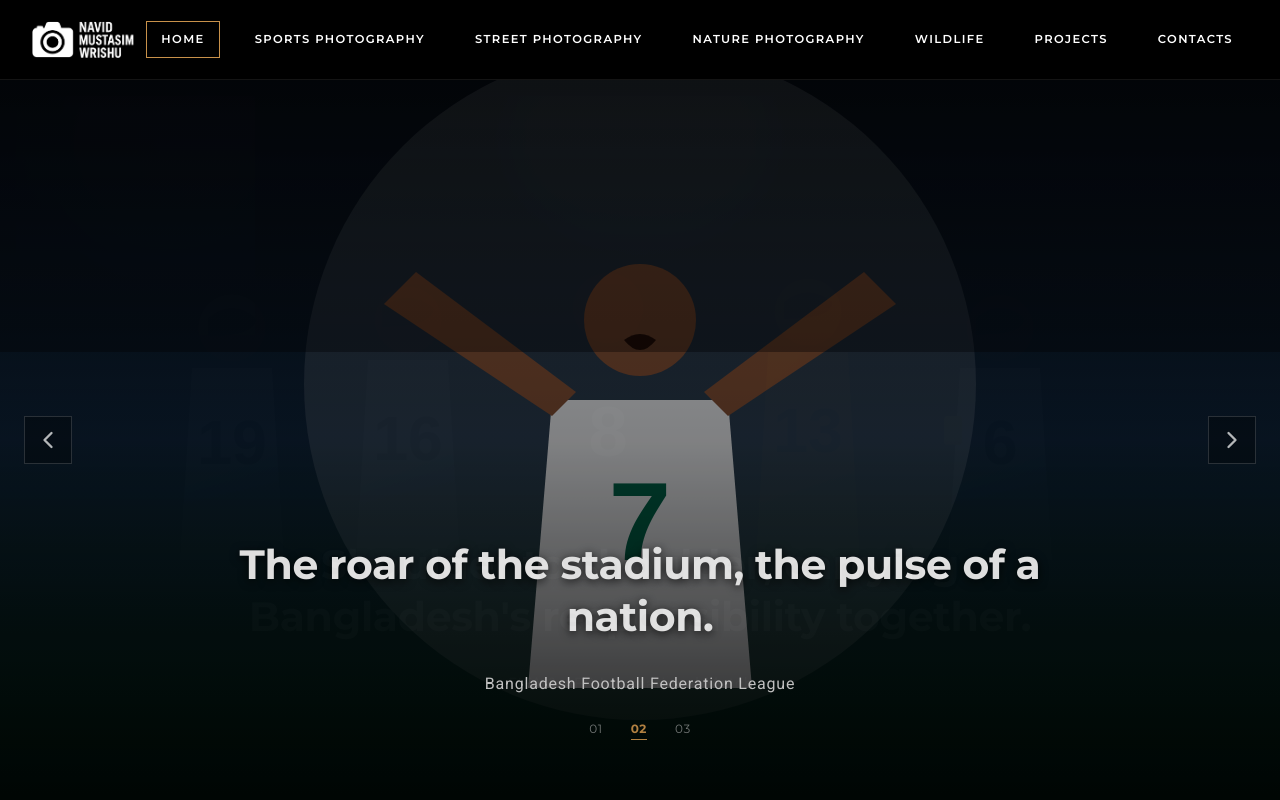
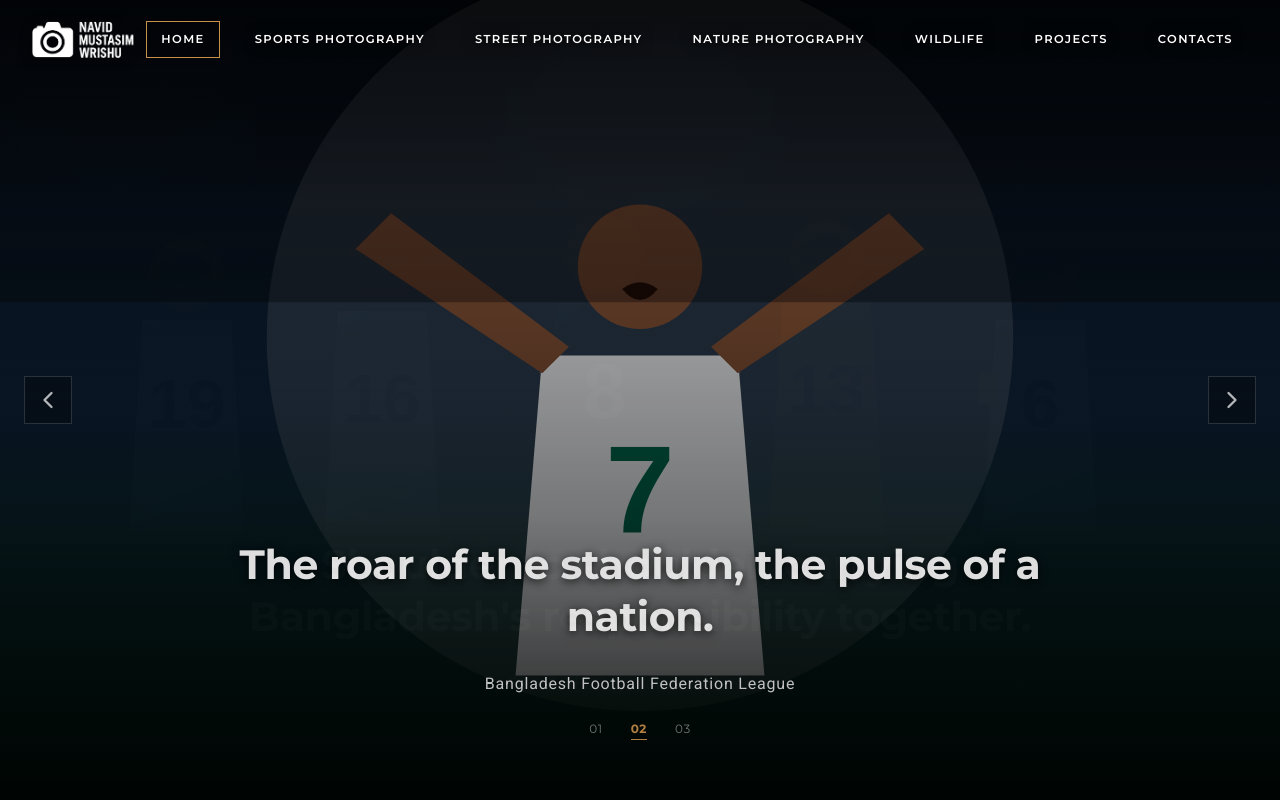
Before and after one commit to rahatcodes/photography-wrishu, a React (Vite) app: page / in a window 1280 px wide. Shown: the top 800 px of the page. Built offline with nearby package versions, Linux system fonts and the light colour scheme; no server answers.

Commit message:
feat(UpdateUI)--implement transparent navbar with frosted glass scroll effect

```diff
--- a/src/app/App.tsx
+++ b/src/app/App.tsx
@@ -48,6 +48,7 @@ const PageLoader: React.FC = () => (
 const PublicLayout: React.FC<{ children: React.ReactNode }> = ({ children }) => {
   const location = useLocation();
   const isAdmin = location.pathname.startsWith('/admin');
+  const isHomePage = location.pathname === '/';
 
   if (isAdmin) {
     return <>{children}</>;
@@ -56,7 +57,7 @@ const PublicLayout: React.FC<{ children: React.ReactNode }> = ({ children }) =>
   return (
     <div className="site-wrapper">
       <Header />
-      <main className="main-content">{children}</main>
+      <main className={`main-content ${isHomePage ? '' : 'has-header-offset'}`}>{children}</main>
       <Footer />
     </div>
   );
--- a/src/components/Header.tsx
+++ b/src/components/Header.tsx
@@ -1,11 +1,25 @@
-import React, { useState } from 'react';
-import { NavLink, Link } from 'react-router-dom';
-import { Camera, Menu, X, Lock } from 'lucide-react';
+import React, { useState, useEffect } from 'react';
+import { NavLink, Link, useLocation } from 'react-router-dom';
+import { Menu, X, Lock } from 'lucide-react';
 import { useData } from '../lib/dataContext.tsx';
 
 export const Header: React.FC = () => {
   const [mobileMenuOpen, setMobileMenuOpen] = useState(false);
+  const [scrolled, setScrolled] = useState(false);
   const { settings, isAdmin } = useData();
+  const location = useLocation();
+  const isHomePage = location.pathname === '/';
+
+  useEffect(() => {
+    const handleScroll = () => {
+      setScrolled(window.scrollY > 30);
+    };
+
+    window.addEventListener('scroll', handleScroll, { passive: true });
+    handleScroll();
+
+    return () => window.removeEventListener('scroll', handleScroll);
+  }, []);
 
   const navLinks = [
     { label: 'HOME', path: '/' },
@@ -17,8 +31,12 @@ export const Header: React.FC = () => {
     { label: 'CONTACTS', path: '/contacts' },
   ];
 
+  const headerClass = `site-header ${
+    scrolled ? 'scrolled' : isHomePage ? 'transparent' : 'scrolled'
+  }`;
+
   return (
-    <header className="site-header">
+    <header className={headerClass}>
       <div className="header-inner">
         {/* Logo Lockup */}
         <Link to="/" className="site-logo" onClick={() => setMobileMenuOpen(false)}>
--- a/src/styles/components.css
+++ b/src/styles/components.css
@@ -163,9 +163,9 @@
 .hero-slider-container {
   position: relative;
   width: 100%;
-  height: calc(100vh - var(--header-height));
-  min-height: 520px;
-  max-height: 860px;
+  height: 100vh;
+  min-height: 580px;
+  max-height: 960px;
   overflow: hidden;
   background-color: #000000;
 }
@@ -203,9 +203,10 @@
   inset: 0;
   background: linear-gradient(
     180deg,
-    rgba(0, 0, 0, 0.25) 0%,
-    rgba(0, 0, 0, 0.4) 50%,
-    rgba(0, 0, 0, 0.85) 100%
+    rgba(0, 0, 0, 0.45) 0%,
+    rgba(0, 0, 0, 0.15) 25%,
+    rgba(0, 0, 0, 0.45) 65%,
+    rgba(0, 0, 0, 0.9) 100%
   );
   display: flex;
   flex-direction: column;
@@ -385,6 +386,7 @@
   .lightbox-arrow.next { right: 8px; }
   .hero-nav-arrow { display: none; }
   .hero-slider-container {
-    height: 75vh;
+    height: 85vh;
+    min-height: 520px;
   }
 }
--- a/src/styles/layout.css
+++ b/src/styles/layout.css
@@ -39,17 +39,49 @@
 
 /* Header & Navigation */
 .site-header {
-  position: sticky;
+  position: fixed;
   top: 0;
   left: 0;
   right: 0;
   z-index: 100;
   height: var(--header-height);
-  background-color: var(--color-bg);
-  border-bottom: 1px solid rgba(255, 255, 255, 0.08);
   display: flex;
   align-items: center;
-  transition: background-color var(--transition-normal), border-color var(--transition-normal);
+  transition: background-color 300ms cubic-bezier(0.16, 1, 0.3, 1),
+              border-color 300ms cubic-bezier(0.16, 1, 0.3, 1),
+              backdrop-filter 300ms cubic-bezier(0.16, 1, 0.3, 1),
+              box-shadow 300ms cubic-bezier(0.16, 1, 0.3, 1);
+}
+
+/* 1. At Top: Fully Transparent over PC view & Hero Slider */
+.site-header.transparent {
+  background-color: transparent;
+  border-bottom: 1px solid transparent;
+  backdrop-filter: none;
+  -webkit-backdrop-filter: none;
+  box-shadow: none;
+}
+
+.site-header.transparent .nav-link {
+  text-shadow: 0 1px 6px rgba(0, 0, 0, 0.8), 0 0 14px rgba(0, 0, 0, 0.6);
+}
+
+.site-header.transparent .site-logo-img {
+  filter: drop-shadow(0 2px 6px rgba(0, 0, 0, 0.7));
+}
+
+/* 2. Upon Scrolling Down: Sleek Frosted Dark Glass (Glassmorphism) */
+.site-header.scrolled {
+  background-color: rgba(6, 6, 6, 0.8);
+  border-bottom: 1px solid rgba(255, 255, 255, 0.08);
+  backdrop-filter: blur(16px) saturate(180%);
+  -webkit-backdrop-filter: blur(16px) saturate(180%);
+  box-shadow: 0 4px 30px rgba(0, 0, 0, 0.6);
+}
+
+/* Inner pages offset */
+.main-content.has-header-offset {
+  padding-top: var(--header-height);
 }
 
 .header-inner {
```
